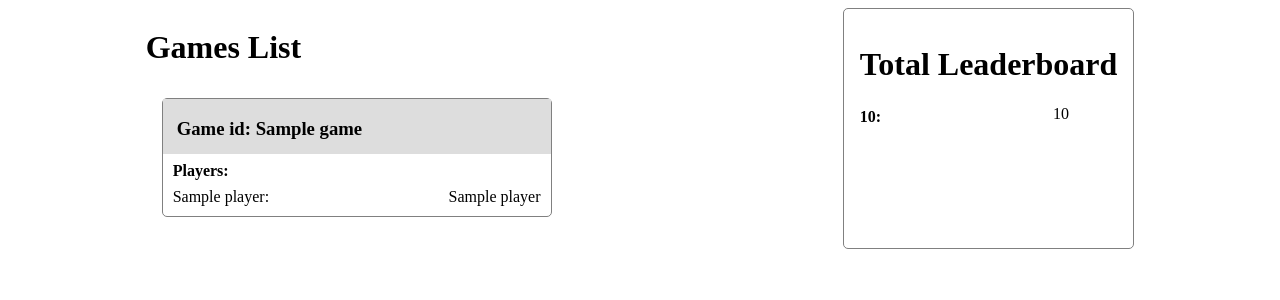
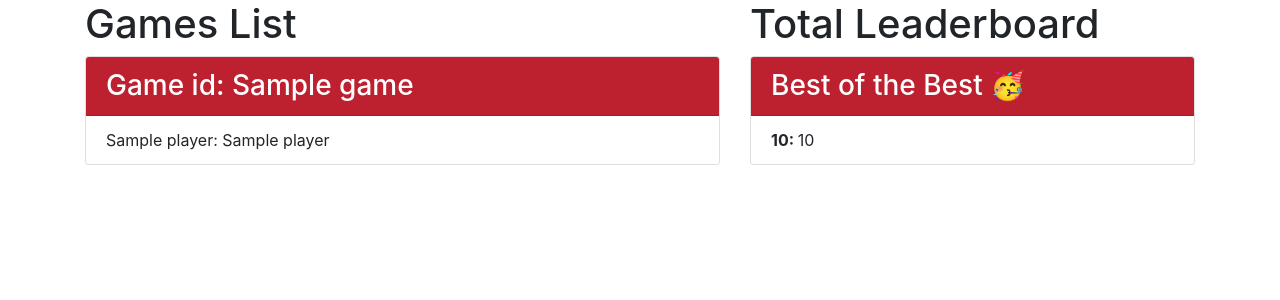
Before and after one commit to cpebble/cademy, a Flask app: template templates/index.html in a window 1280 px wide. Shown: the top 300 px of the page. Run offline with Flask 3, Linux system fonts and the light colour scheme; the template is opened without the code that fills it: most values are stand-ins (such as "Sample title", 1, 10 or a date in 2020); parts of the project's set-up code (start-up, migrations or seed data) failed here and were passed over; some libraries are stand-ins or nearby versions.

Commit message:
redesign and add bootstrap basic settings

```diff
--- a/templates/index.html
+++ b/templates/index.html
@@ -2,86 +2,45 @@
 <html>
 <head>
     <title>Games</title>
+<link rel="stylesheet" href="https://cdn.jsdelivr.net/npm/bootstrap@4.0.0/dist/css/bootstrap.min.css" integrity="sha384-Gn5384xqQ1aoWXA+058RXPxPg6fy4IWvTNh0E263XmFcJlSAwiGgFAW/dAiS6JXm" crossorigin="anonymous">
 </head>
 <body>
-    <div>
+    <div class="container">
+    <div class="row">
+    <div class="col-md-7">
     <h1>Games List</h1>
     {% for game in games %}
-        <div class="game-div">
-            <h3 class="game-head"> Game id: {{ game }}</h3>
-            <p class="players-head">Players:</p>
-            <div class="players-list">
+        <div class="game-div card">
+            <h3 class="game-head card-header text-white bg-primary"> Game id: {{ game }}</h3>
+            <div class="players-list list-group list-group-flush">
                 {% for p, s in games[game]['players'] %}
-                <span class="playername">{{p}}:</span><span class="playerscore"> {{s}}</span>
+                <span class="list-group-item"><span class="playername">{{p}}:</span><span class="playerscore"> {{s}}</span></span>
                 {% endfor %}
             </div>
         </div>
     {% endfor %}
 
     </div>
-    <div class="leaderboard-wrapper">
-    <h1>Total Leaderboard</h1>
-    <div class="total-board players-list">
+    <div class="leaderboard-wrapper col-md-5">
+    <h1> Total Leaderboard</h1>
+    <div class="card">
+    <h3 class="card-header text-white bg-primary">Best of the Best 🥳</h3>
+    <div class="total-board players-list list-group list-group-flush">
     {% for p, c in collected['totals'] %}
-    <b class="board-name">{{p}}: </b><span class="board-score">{{ c }}</span>
+    <span class="list-group-item"><b class="board-name">{{p}}: </b><span class="board-score">{{ c }}</span></span>
         {%endfor%}
     </div>
+    </div> <!-- Card -->
     </div>
 
+    </div> <!-- row -->
+    </div> <!-- Container -->
+
 <style>
-.total-board > b {
-    margin: 0.2em 0;
-}
-
-.leaderboard-wrapper {
-    border: 1px solid gray;
-    border-radius: 5px;
-    padding: 1em;
-}
-
-.players-list {
-    display: grid;
-    grid-template-columns: 3fr 1fr;
-}
-
-.game-div {
-    border: 1px solid gray;
-    border-radius: 5px;
-    margin: 2em 1em;
-    padding: 10px;
-
-}
-.game-head{
-    margin: 5px;
-    background: #dddddd;
-    display: block;
-    margin: -10px -10px 5px -10px;
-    padding: 1em 0.5em 0.75em 0.75em;
-}
-.player {
-    display: block;
-}
-.players-head{
-    margin: 0.5em 0;
-    font-weight: bold;
-}
-
-body {
-    display: flex;
-    flex-direction: row;
-    justify-content: space-around;
-}
-
-.playername {
-    margin-right: 3em;
-}
-
-
-@media only screen and (max-width: 600px) {
-    body{
-        flex-direction: column;
-    }
-
+/* #bd2130 */
+.bg-primary {
+    background-color: #bd2130 !important;
+/* #bd2130 */
 }
 </style>
 
@@ -91,5 +50,8 @@ window.setTimeout(()=>{
 window.location.reload()
 }, 10000)
 </script>
+<script src="https://code.jquery.com/jquery-3.2.1.slim.min.js" integrity="sha384-KJ3o2DKtIkvYIK3UENzmM7KCkRr/rE9/Qpg6aAZGJwFDMVNA/GpGFF93hXpG5KkN" crossorigin="anonymous"></script>
+<script src="https://cdn.jsdelivr.net/npm/popper.js@1.12.9/dist/umd/popper.min.js" integrity="sha384-ApNbgh9B+Y1QKtv3Rn7W3mgPxhU9K/ScQsAP7hUibX39j7fakFPskvXusvfa0b4Q" crossorigin="anonymous"></script>
+<script src="https://cdn.jsdelivr.net/npm/bootstrap@4.0.0/dist/js/bootstrap.min.js" integrity="sha384-JZR6Spejh4U02d8jOt6vLEHfe/JQGiRRSQQxSfFWpi1MquVdAyjUar5+76PVCmYl" crossorigin="anonymous"></script>
 </body>
 </html>
```
